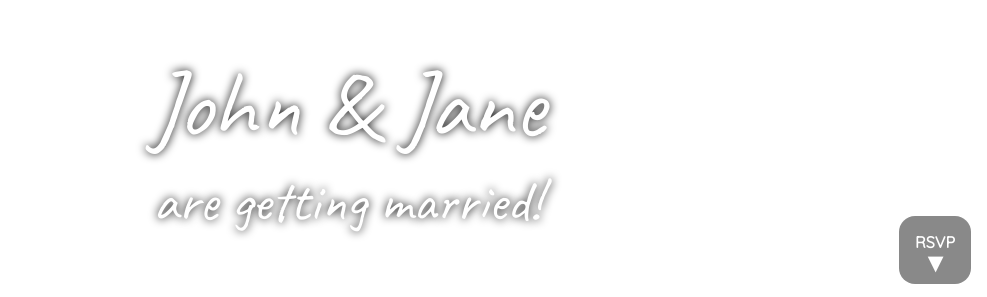
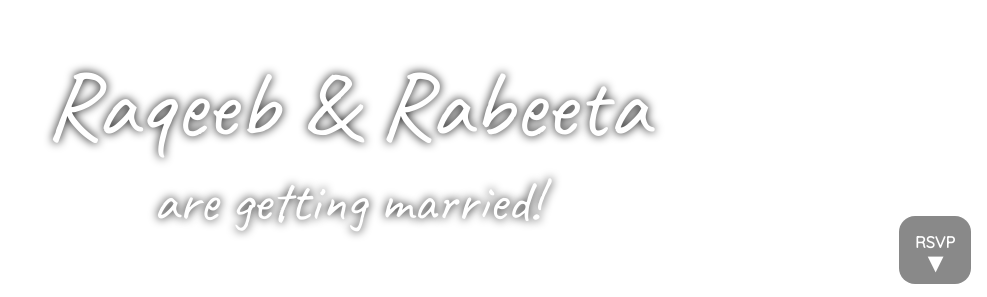
Before and after one commit to rforrizwan55/wedding, a plain HTML site: page index.html in a window 1280 px wide. Shown: the part 500-797 px from the top of the page, without its empty margins (293-1280 px from the left). Drawn offline with Linux system fonts and the light colour scheme.

Commit message:
name update

```diff
--- a/index.html
+++ b/index.html
@@ -11,7 +11,7 @@
   <body>
     <header class="header">
       <h1 class="heading">
-        John & Jane
+        Raqeeb & Rabeeta
         <span class="heading-subtext"> are getting married!</span>
       </h1>
     </header>
```
Also changed, not shown: 1 other file.
